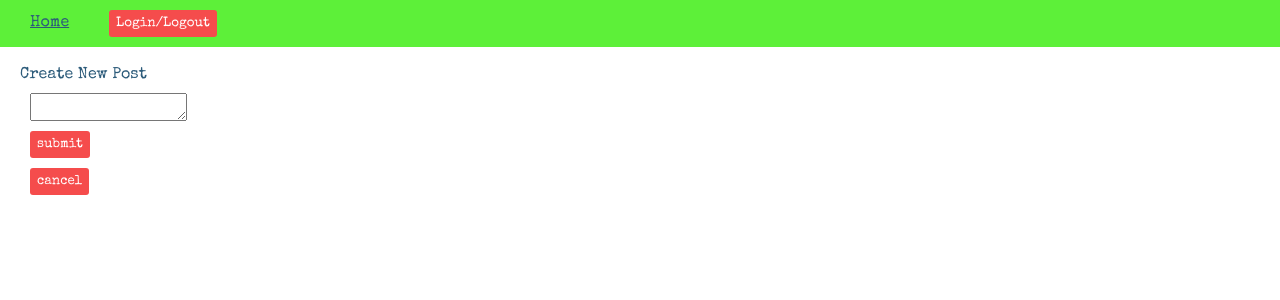
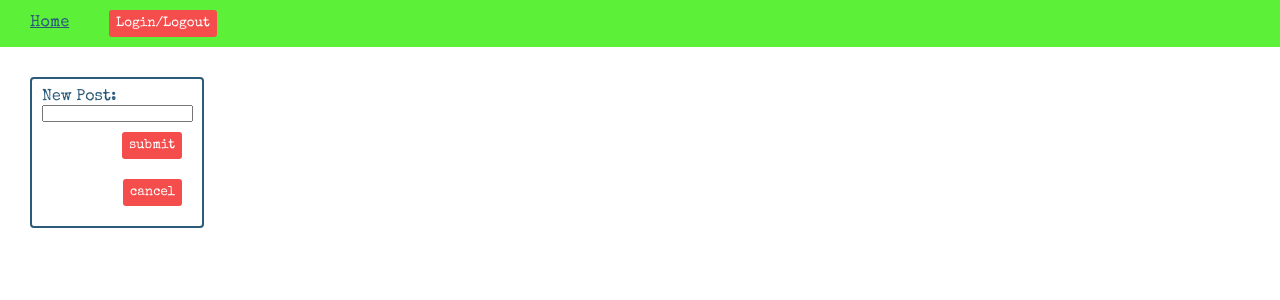
Before and after one commit to mlizchap/react-hoc-login-app, a React app: page /new in a window 1280 px wide. Shown: the top 300 px of the page. Built offline with nearby package versions, Linux system fonts and the light colour scheme.

Commit message:
action creator to create a new post created and hooked up to New Post component

```diff
--- /dev/null
+++ b/src/actions/index.js
@@ -0,0 +1,8 @@
+export const CREATE_POST = 'create_post';
+
+export const createPost = (input) => {
+    return {
+        type: CREATE_POST,
+        payload: input
+    }
+}
--- a/src/components/NewPost/NewPost.js
+++ b/src/components/NewPost/NewPost.js
@@ -1,24 +1,41 @@
 import React, { Component } from 'react';
+import { connect } from 'react-redux';
 
+import { createPost } from '../../actions';
 import './NewPost.scss';
 
 class NewPost extends Component {
     constructor(props) {
         super(props);
-        this.state = {  };
+        this.state = {
+            input: ''
+         };
     }
+
+    handleSubmit = (e) => {
+        e.preventDefault();
+        this.props.createPost(this.state.input);
+        this.props.history.push('/');
+    }
+
+    handleInputChange = (e) => {
+        this.setState({ input: e.target.value});
+    }
+
     render() {
         return (
             <div className="createPost">
-                Create New Post
-                <form>
-                    <textarea />
-                    <button>submit</button>
-                    <button>cancel</button>
+                <form onSubmit={this.handleSubmit}>
+                    <label>New Post: </label>
+                    <input value={this.state.input} onChange={this.handleInputChange} />
+                    <div className="buttons">
+                        <button>submit</button>
+                        <button>cancel</button>
+                    </div>
                 </form>
             </div>
         );
     }
 }
 
-export default NewPost;
+export default connect(null, { createPost })(NewPost);
--- a/src/components/NewPost/NewPost.scss
+++ b/src/components/NewPost/NewPost.scss
@@ -1,7 +1,19 @@
+@import '../../index.scss';
+
 .createPost form {
-    & textarea, button  {
-        display: block;
+    width: 150px;
+    border: 2px solid $darkgreen;
+    border-radius: 4px;
+    padding: 10px;
+    margin: 10px;
+    & .buttons {
+        text-align: right;
+    }
+    & button   {
         margin: 10px;
+
+        text-align: left;
     }
 
+
 }
--- a/src/index.scss
+++ b/src/index.scss
@@ -1,3 +1,5 @@
+$darkgreen: rgb(44, 91, 122);
+
 * {
     margin: 0;
     padding: 0;
--- a/src/reducers/postReducer.js
+++ b/src/reducers/postReducer.js
@@ -1,7 +1,13 @@
+//import { createPost } from '../actions';
+import { CREATE_POST } from '../actions';
+
 const testPosts = [{ text: 'this is post 1', id: 1}, { text: 'this is another post', id: 2}]
+let id = 5;
 
 export default (state = testPosts, action) => {
-    switch (action.tyle) {
+    switch (action.type) {
+        case (CREATE_POST):
+            return [...state, { text: action.payload, id: id++ }]
         default:
             return state
     }
```
